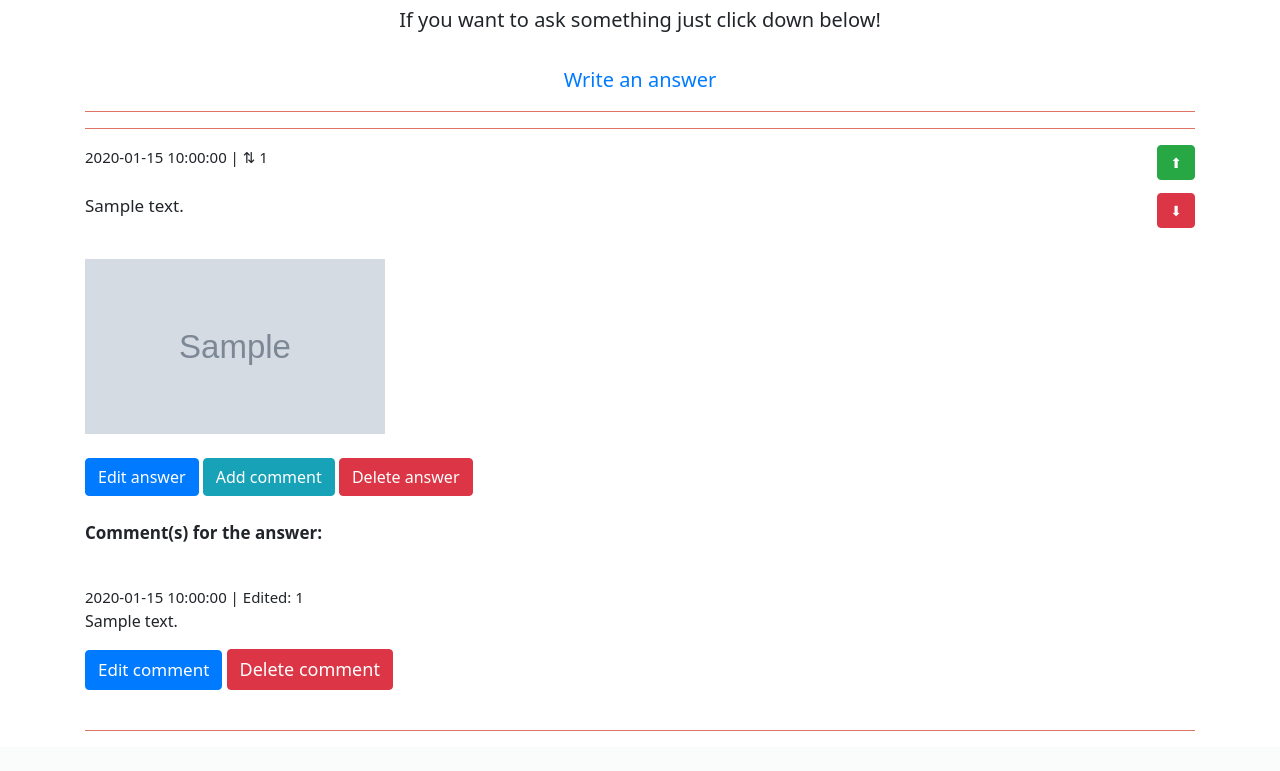
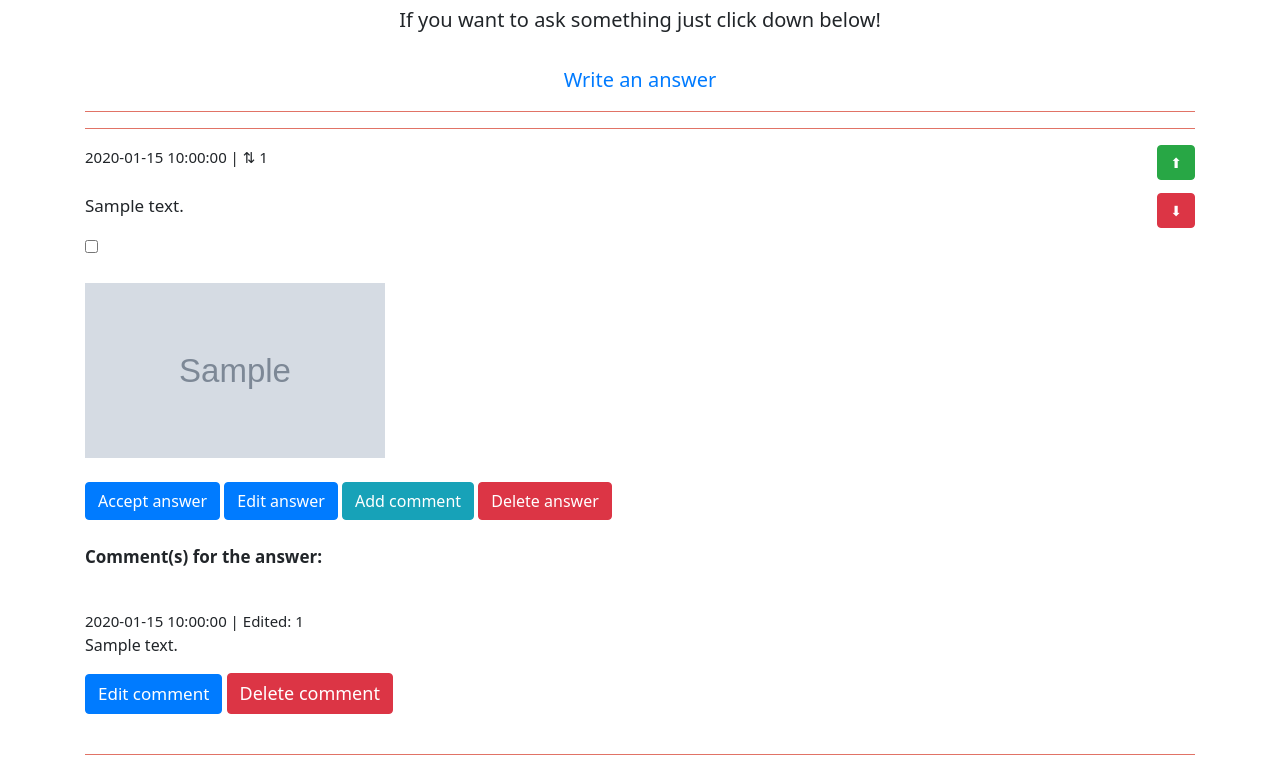
Before and after one commit to CodecoolGlobal/ask-mate-3-python-Ichy91, a Flask app: template templates/display_question.html in a window 1280 px wide. Shown: the part 756-1527 px from the top of the page. Before the commit the page ends 1487 px from the top, so only its background shows below. Run offline with Flask 2, Linux system fonts and the light colour scheme; the template is opened without the code that fills it: most values are stand-ins (such as "Sample title", 1, 10 or a date in 2020); grey boxes marked "Sample" are stand-in pictures; some libraries are stand-ins or nearby versions.

Commit message:
Added acceptance checkboxes to answers.

```diff
--- a/sample_data/askmatepart2-sample-data.sql
+++ b/sample_data/askmatepart2-sample-data.sql
@@ -39,7 +39,8 @@ CREATE TABLE answer (
     question_id integer,
     message text,
     image text,
-    user_id integer
+    user_id integer,
+    accepted bool not null default 0
 );
 
 DROP TABLE IF EXISTS public.comment;
--- a/server.py
+++ b/server.py
@@ -603,6 +603,14 @@ def get_user_data_by_id(user_id):
                            question_id=question_id)
 
 
+@app.route("/answer/<int:answer_id>/accept_answer", methods = ["POST"])
+def accept_answer(answer_id):
+    global logged_in
+    if logged_in:
+
+        data_handler.accept_answer()
+
+
 if __name__ == '__main__':
     app.run(
     debug=True,
--- a/templates/display_question.html
+++ b/templates/display_question.html
@@ -92,13 +92,16 @@
                         <a href="/answer/{{ answer.id }}/vote_down"
                            id="answer-vote-down" class="btn btn-danger">⬇</a>
                         <p id="answer-title">{{ answer.message }}</p>
-
+                            <form method ="post" action="/answer/{{ answer.id }}/accept_answer">
+                                <input type="checkbox" name="accepted" id="accepted">
+                            </form>
                         {% if answer.image %}
                             <br>
                             <img src="{{ url_for('static', filename=answer.image )}}" alt="{{ answer.image }}" id="answer-image">
                             <br>
                         {% endif %}
                         <br>
+                        <a href="/answer/{{ answer.id }}/accept_answer" id="answer-buttons" class="btn btn-primary">Accept answer</a>
                         <a href="/answer/{{ answer.id }}/edit" id="answer-buttons" class="btn btn-primary">Edit answer</a>
                         <a href="/answer/{{ answer.id }}/new-comment" id="answer-buttons" class="btn btn-info">Add comment</a>
                         <a href="/answer/{{ answer.id }}/delete" id="answer-buttons" class="btn btn-danger">Delete answer</a>
--- a/templates/list.html
+++ b/templates/list.html
@@ -8,7 +8,7 @@
 
     <div class="topnav">
         <a href="/" id="nav-hrefs" class="btn-secondary">Latest questions</a>
-        {% if  %}
+        {% if login %}
             <a href="/logout" id="nav-hrefs" class="btn-secondary">Logout</a> {# maybe login/register panel #}
         {% else %}
                 <a href="/login" id="nav-hrefs" class="btn-secondary">Login</a>
```
